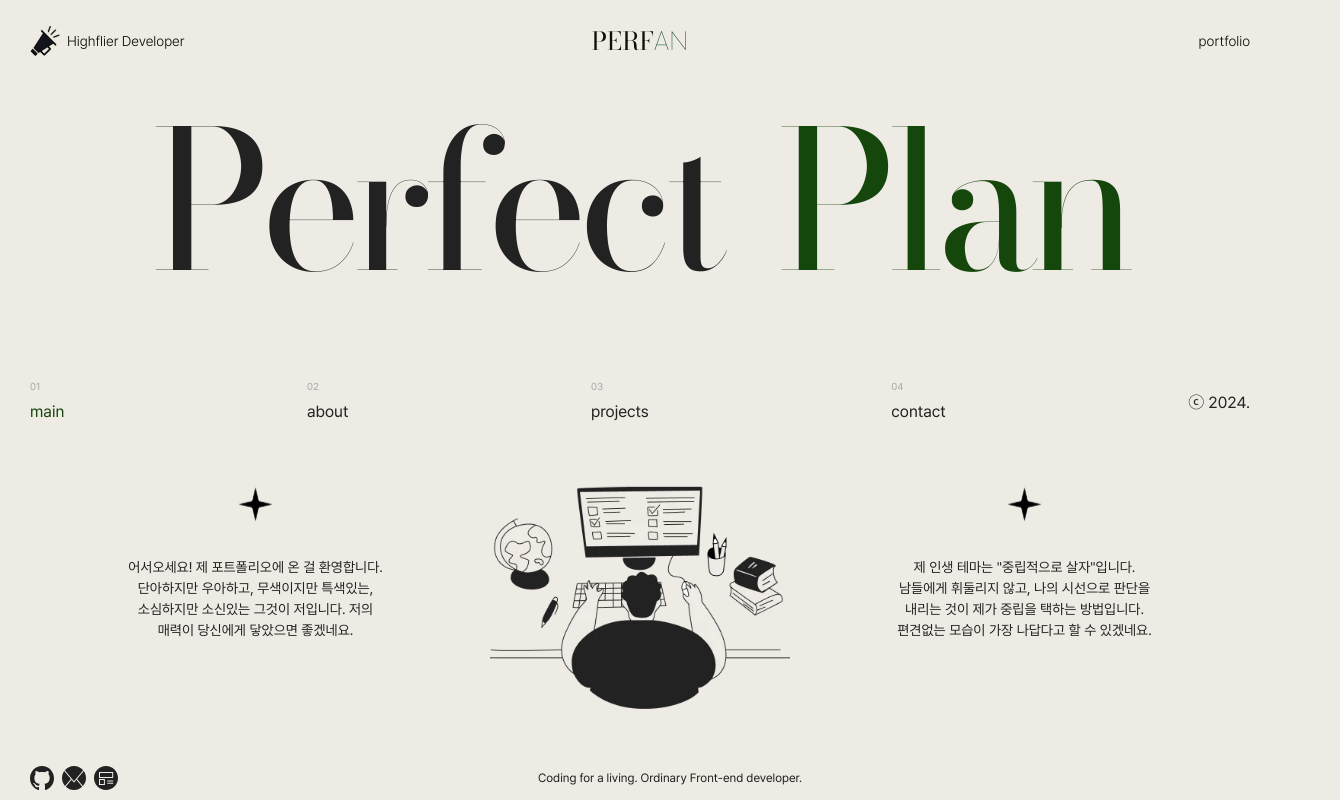
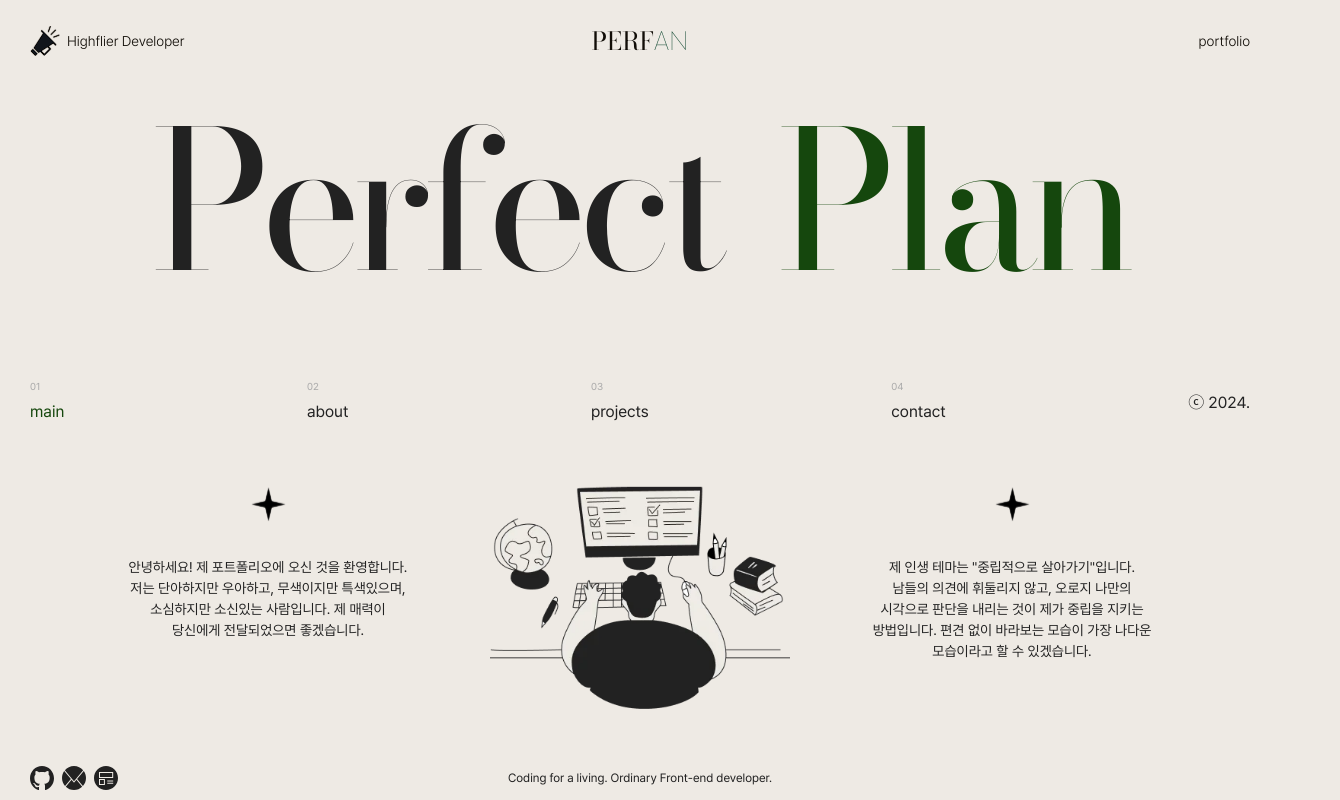
Before and after one commit to KimHyunLo/PERFAN, a React (Vite) app: page / in a window 1280 px wide. Shown: the whole page, 1340 px wide, since content can reach past the window. Built offline with nearby package versions, Linux system fonts and the light colour scheme.

Commit message:
fix: 일부 페이지가 의도치 않은 가로스크롤이 되는 현상 수정

```diff
--- a/src/components/Header.jsx
+++ b/src/components/Header.jsx
@@ -9,7 +9,7 @@ const StyledHeaderLayout = styled.div`
   position: fixed;
   top: 26px;
   padding: 0 3rem;
-  width: calc(100% - 6rem);
+  width: calc(100vw - 6rem);
   mix-blend-mode: difference;
   z-index: 2;
 
--- a/src/features/main/MainContent.jsx
+++ b/src/features/main/MainContent.jsx
@@ -6,7 +6,7 @@ const StyledMainContent = styled.div`
   left: 50%;
   top: 75%;
   transform: translate(-50%, -50%);
-  width: 80%;
+  width: max(80%, 1000px);
 
   @media only screen and (max-width: 1024px) {
     position: relative;
@@ -88,7 +88,7 @@ const PcMain = styled.div`
 `
 
 const StyledParagraph = styled.p`
-  max-width: 255px;
+  max-width: 280px;
   min-width: 200px;
   font-size: 1.4rem;
   text-align: center;
@@ -112,33 +112,33 @@ function MainContent() {
       <MobileMain>
         <div className="middle-text">
           <p>
-            어서오세요! 제 포트폴리오에 온 걸 환영합니다.
+            안녕하세요! 제 포트폴리오에 오신 것을 환영합니다.
             <br />
-            단아하지만 우아하고, 무색이지만 특색있는, 소심하지만 소신있는 그것이 저입니다. 저의
-            매력이 당신에게 닿았으면 좋겠네요.
+            저는 단아하지만 우아하고, 무색이지만 특색있으며, 소심하지만 소신있는 사람입니다. 제
+            매력이 당신에게 전달되었으면 좋겠습니다.
           </p>
           <p>
-            제 인생 테마는 &quot;중립적으로 살자&quot;입니다.
+            제 인생 테마는 &quot;중립적으로 살아가기&quot;입니다.
             <br />
-            남들에게 휘둘리지 않고, 나의 시선으로 판단을 내리는 것이 제가 중립을 택하는 방법입니다.
-            편견없는 모습이 가장 나답다고 할 수 있겠네요.
+            남들의 의견에 휘둘리지 않고, 오로지 나만의 시각으로 판단을 내리는 것이 제가 중립을
+            지키는 방법입니다. 편견 없이 바라보는 모습이 가장 나다운 모습이라고 할 수 있겠습니다.
           </p>
         </div>
         <LazyImage src="avatar.png" alt="avatar" className="avatar" loading="eager" />
       </MobileMain>
       <PcMain>
         <StyledParagraph>
-          어서오세요! 제 포트폴리오에 온 걸 환영합니다.
+          안녕하세요! 제 포트폴리오에 오신 것을 환영합니다.
           <br />
-          단아하지만 우아하고, 무색이지만 특색있는, 소심하지만 소신있는 그것이 저입니다. 저의 매력이
-          당신에게 닿았으면 좋겠네요.
+          저는 단아하지만 우아하고, 무색이지만 특색있으며, 소심하지만 소신있는 사람입니다. 제 매력이
+          당신에게 전달되었으면 좋겠습니다.
         </StyledParagraph>
         <LazyImage src="avatar.png" alt="avatar" className="avatar" loading="eager" />
         <StyledParagraph>
-          제 인생 테마는 &quot;중립적으로 살자&quot;입니다.
+          제 인생 테마는 &quot;중립적으로 살아가기&quot;입니다.
           <br />
-          남들에게 휘둘리지 않고, 나의 시선으로 판단을 내리는 것이 제가 중립을 택하는 방법입니다.
-          편견없는 모습이 가장 나답다고 할 수 있겠네요.
+          남들의 의견에 휘둘리지 않고, 오로지 나만의 시각으로 판단을 내리는 것이 제가 중립을 지키는
+          방법입니다. 편견 없이 바라보는 모습이 가장 나다운 모습이라고 할 수 있겠습니다.
         </StyledParagraph>
       </PcMain>
     </StyledMainContent>
--- a/src/features/main/MainFooter.jsx
+++ b/src/features/main/MainFooter.jsx
@@ -4,7 +4,7 @@ import { LazyImage } from '../../components/Components'
 const StyledFooter = styled.footer`
   position: absolute;
   bottom: 10px;
-  width: 100%;
+  width: calc(100vw - 6rem);
   padding: 0 3rem;
 
   .middle-text {
@@ -20,6 +20,7 @@ const StyledFooter = styled.footer`
   }
 
   @media only screen and (max-width: 640px) {
+    width: calc(100vw - 3rem);
     padding: 0 1.5rem;
 
     .middle-text {
--- a/src/routes/Contact.jsx
+++ b/src/routes/Contact.jsx
@@ -7,7 +7,7 @@ const StyledContact = styled.div`
   display: flex;
   justify-content: space-between;
   align-items: end;
-  width: 100%;
+  width: calc(100vw - 6rem);
   padding: 0 3rem;
 
   @media only screen and (max-width: 1024px) {
@@ -18,6 +18,7 @@ const StyledContact = styled.div`
   }
 
   @media only screen and (max-width: 640px) {
+    width: 100vw;
     padding: 0;
   }
 `
```
